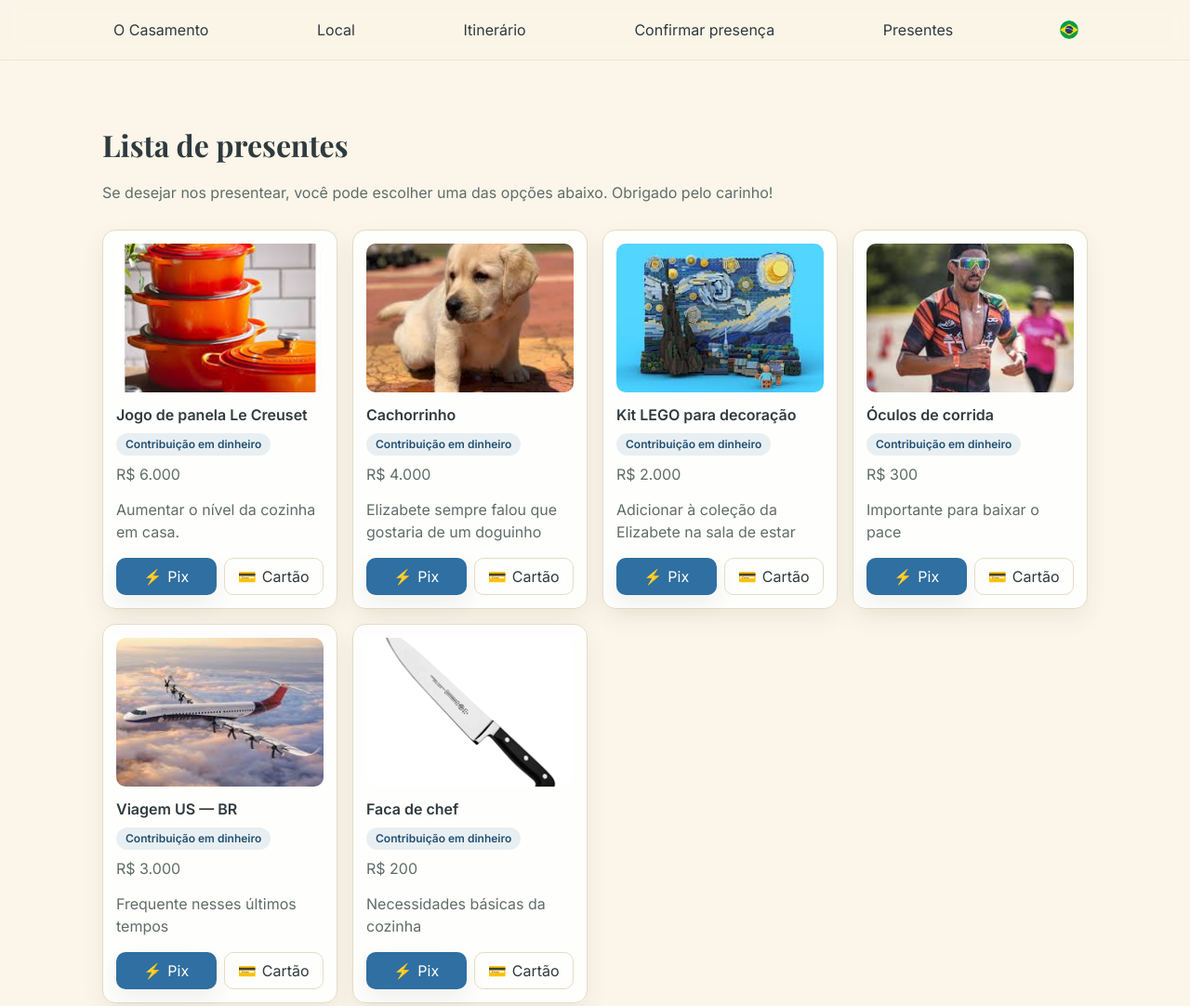
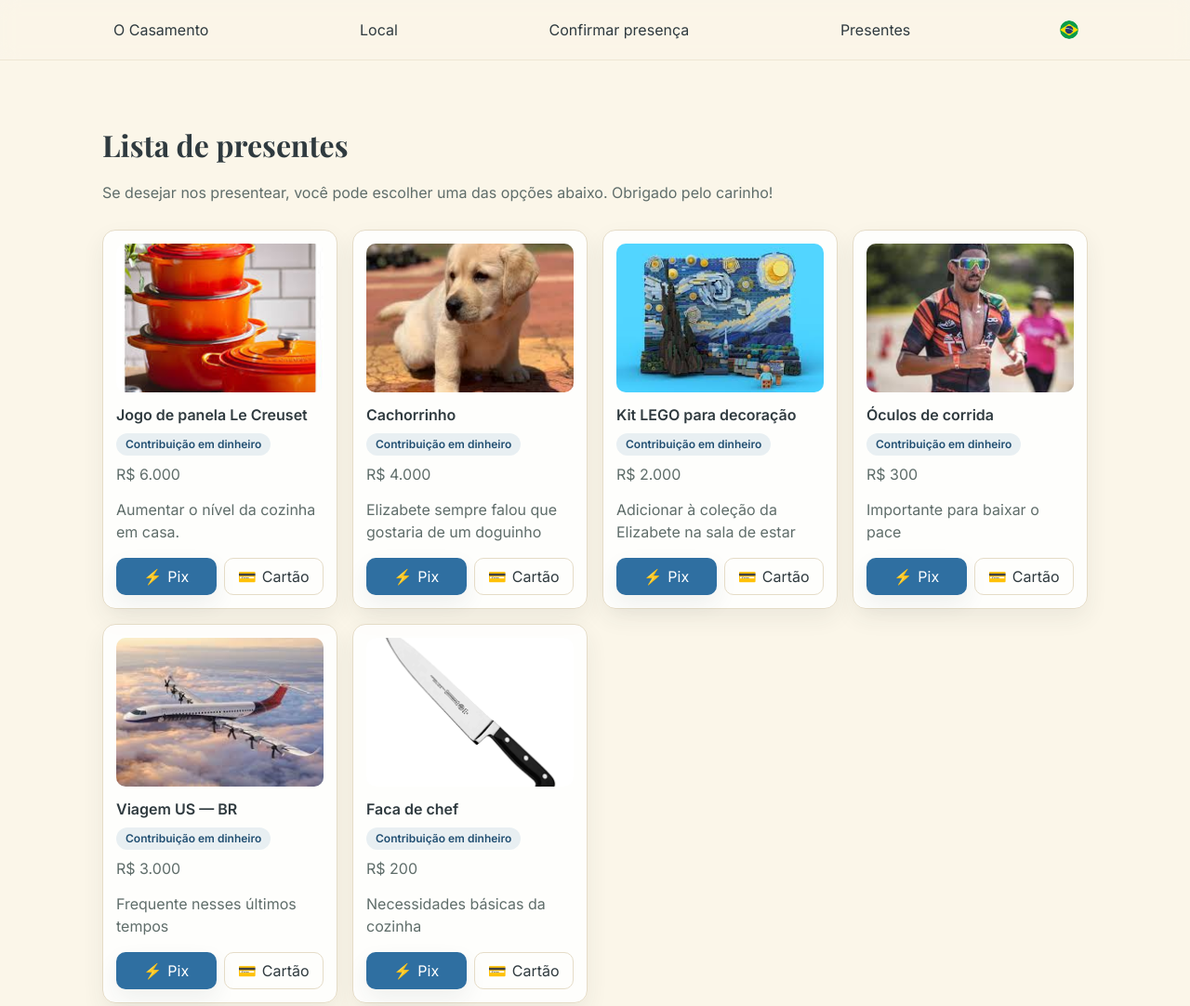
Before and after one commit to BrunoYoshikawa/brunoyoshikawa.github.io, a plain HTML site: page presentes.html in a window 1280 px wide. Shown: the top 1082 px of the page at 93% size. Drawn offline with nearby package versions, Linux system fonts and the light colour scheme.

Commit message:
bug fix, pagina fantasma

```diff
--- a/presentes.html
+++ b/presentes.html
@@ -18,7 +18,7 @@
           <ul class="nav-list">
             <li><a href="./home.html#casamento" data-i18n="nav.casamento">O Casamento</a></li>
             <li><a href="./home.html#local" data-i18n="nav.local">Local</a></li>
-            <li hidden><a href="./home.html#itinerario" data-i18n="nav.itinerario">Itinerário</a></li>
+            <!-- <li><a href="./home.html#itinerario" data-i18n="nav.itinerario">Itinerário</a></li> -->
             <li><a href="./home.html#rsvp" data-i18n="nav.confirmar">Confirmar presença</a></li>
             <li><a href="./presentes.html" data-i18n="nav.presentes">Presentes</a></li>
             <li class="nav-lang">
```
